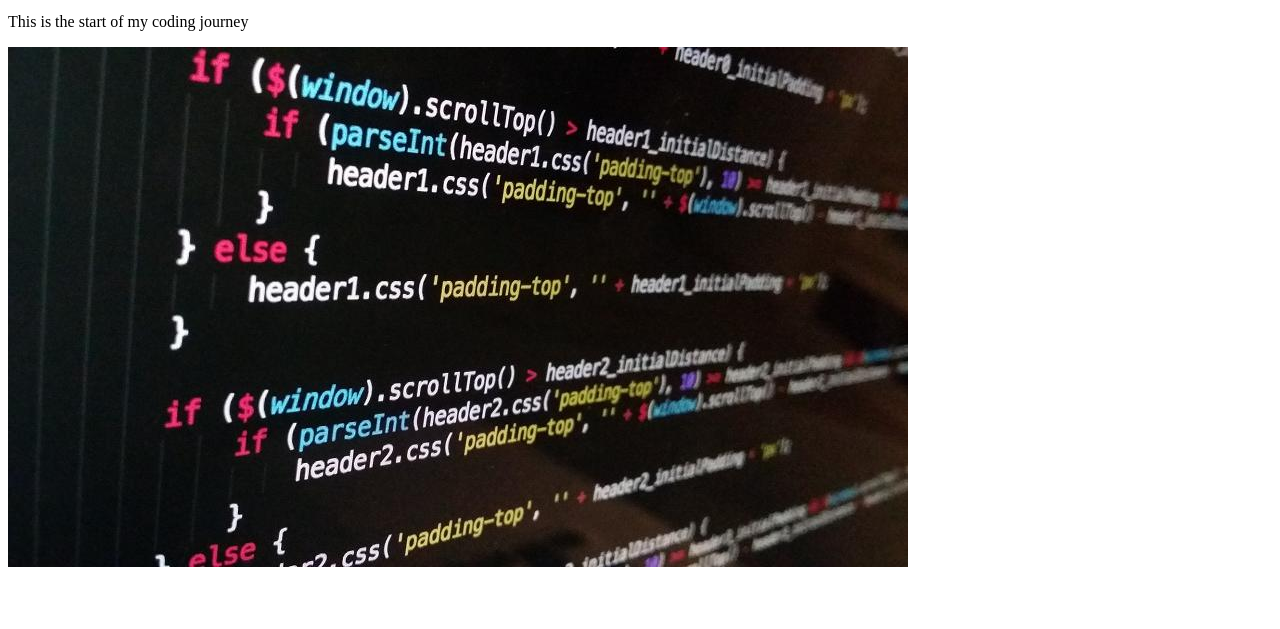
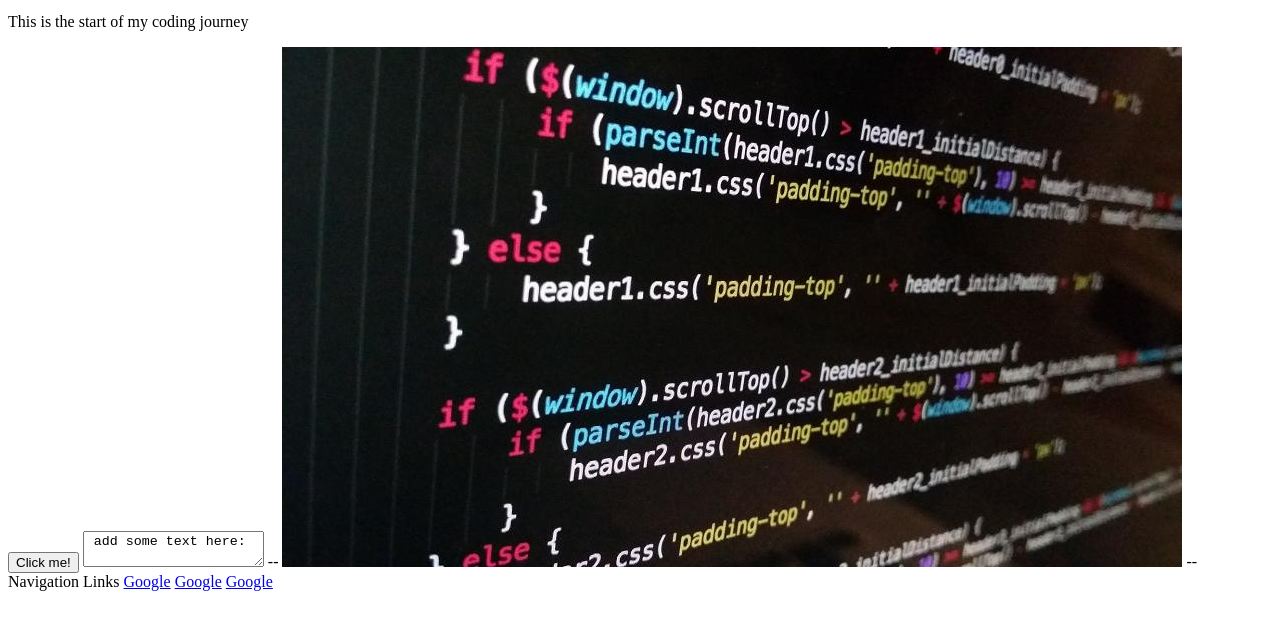
Before and after one commit to Anastasiachyp/Anastasiachyp.github.io, a plain HTML site: page index.html in a window 1280 px wide. Shown: the part 101-730 px from the top of the page. Drawn offline with Linux system fonts and the light colour scheme.

Commit message:
add some content to the site

```diff
--- a/index.html
+++ b/index.html
@@ -12,7 +12,22 @@
   <h1> My First Web Page </h1>
   <p> I'm Anastasiya, and I am learning to code in Craft Academy </p>
   <p> This is the start of my coding journey </p>
+  <button type="button">Click me!</button>
+  <textarea> add some text here:
+
+  </textarea>
+
+  --
+
   <img src="images/learn-coding.jpeg" alt="Coding">
+
+  --
+
+  <nav> Navigation Links
+      <a href="https://google.com">Google</a>
+      <a href="https://google.com">Google</a>
+      <a href="https://google.com">Google</a>
+  </nav>
 </body>
 
 </html>
```
